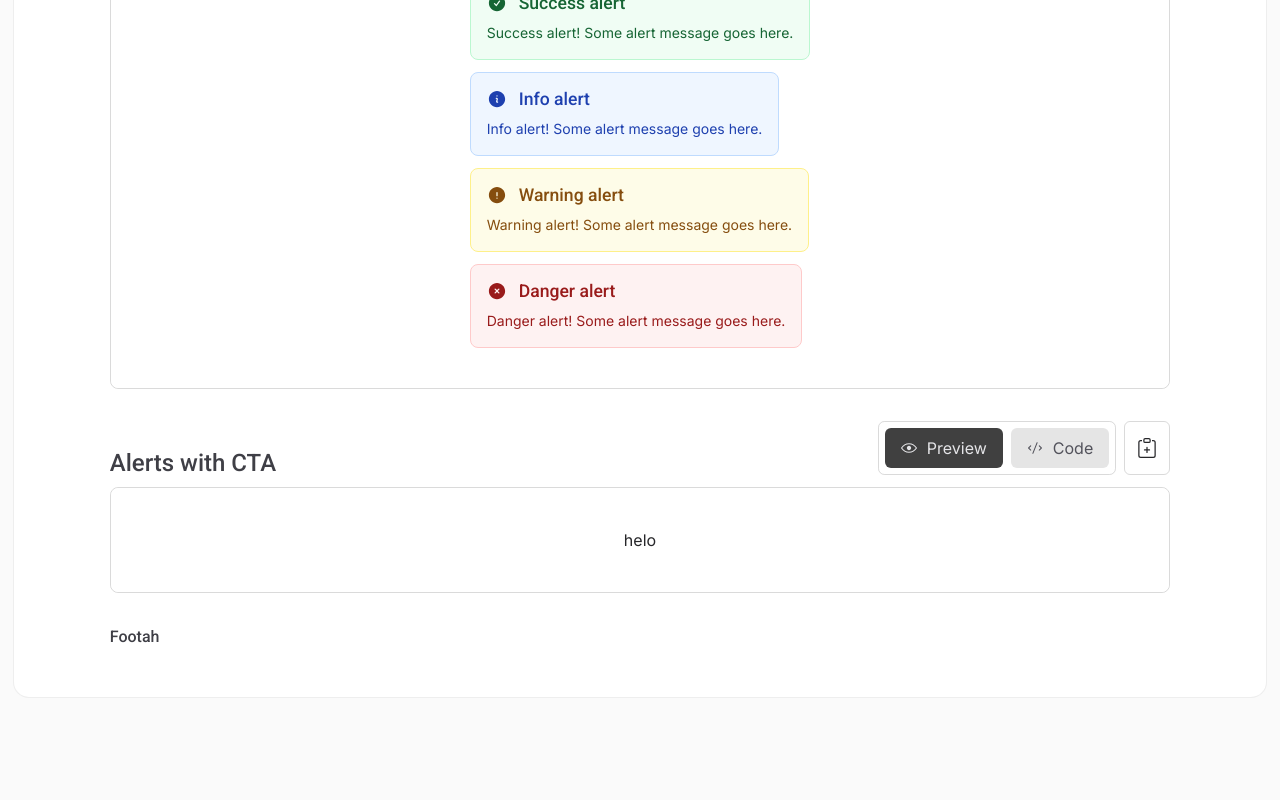
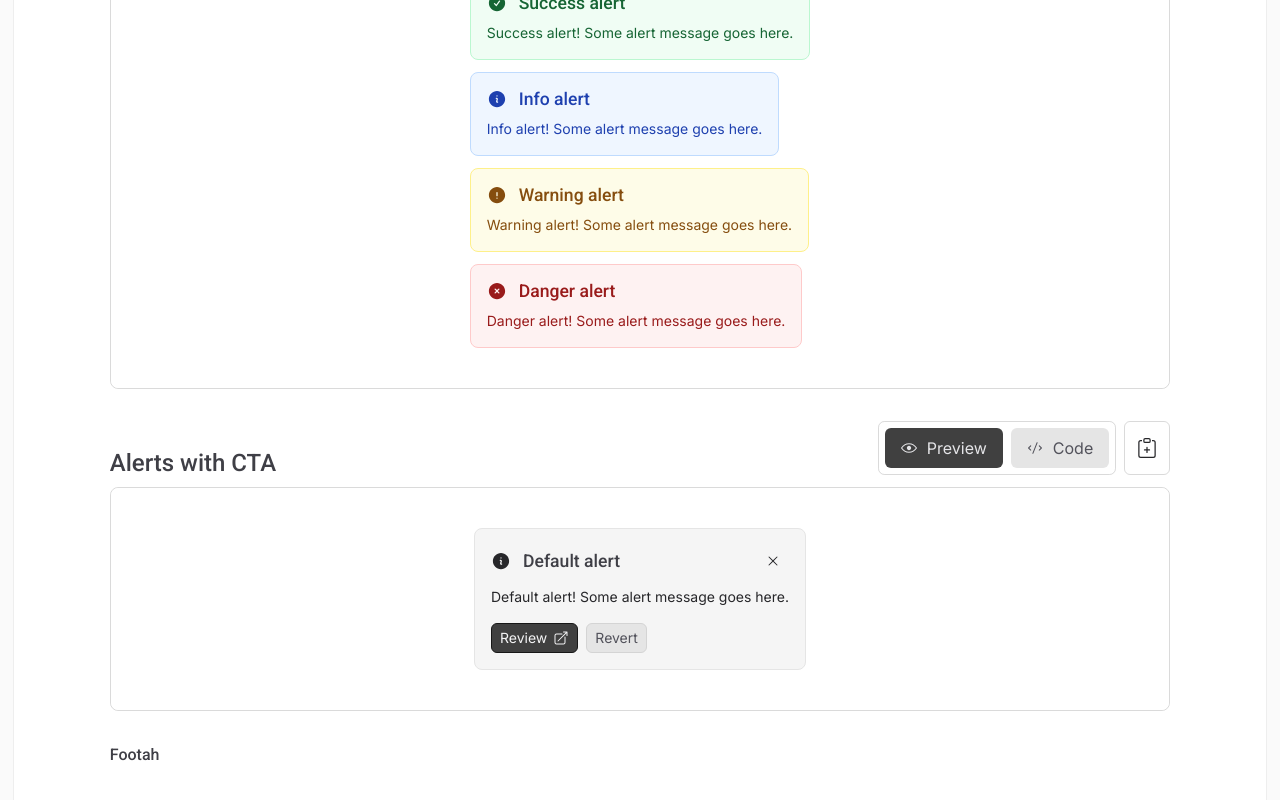
Before and after one commit to fwedwicc/fmUI, a React (Vite) app: page /components/alert in a window 1280 px wide. Shown: the part 1524-2324 px from the top of the page. Before the commit the page ends 2222 px from the top, so only its background shows below. Built offline with nearby package versions, Linux system fonts and the light colour scheme.

Commit message:
Just added one last variant of alert component

```diff
--- a/src/components/application-ui/elements/alerts/Alert04.jsx
+++ b/src/components/application-ui/elements/alerts/Alert04.jsx
@@ -1,13 +1,63 @@
 import React from 'react';
 
-export const codeSnippet = `TODO:
+export const codeSnippet = `<div class="inline-block rounded-lg border border-neutral-200 bg-neutral-100 p-4 text-sm text-zinc-800" role="alert">
+  <div class="flex justify-between">
+    <div class="flex items-center">
+      <svg class="me-3 inline h-5 w-5 flex-shrink-0" xmlns="http://www.w3.org/2000/svg" viewBox="0 0 24 24" fill="currentColor">
+        <path fill-rule="evenodd" d="M2.25 12c0-5.385 4.365-9.75 9.75-9.75s9.75 4.365 9.75 9.75-4.365 9.75-9.75 9.75S2.25 17.385 2.25 12Zm8.706-1.442c1.146-.573 2.437.463 2.126 1.706l-.709 2.836.042-.02a.75.75 0 0 1 .67 1.34l-.04.022c-1.147.573-2.438-.463-2.127-1.706l.71-2.836-.042.02a.75.75 0 1 1-.671-1.34l.041-.022ZM12 9a.75.75 0 1 0 0-1.5.75.75 0 0 0 0 1.5Z" clip-rule="evenodd" />
+      </svg>
+      <h2 class="text-[1.1rem]">Default alert</h2>
+    </div>
+    <button class="flex h-8 w-8 items-center justify-center rounded-md transition duration-300 ease-in-out hover:bg-neutral-200/40 focus:ring-2 focus:ring-neutral-200">
+      <svg class="h-auto w-4" xmlns="http://www.w3.org/2000/svg" viewBox="0 0 24 24" fill="currentColor">
+        <path fill-rule="evenodd" d="M5.47 5.47a.75.75 0 0 1 1.06 0L12 10.94l5.47-5.47a.75.75 0 1 1 1.06 1.06L13.06 12l5.47 5.47a.75.75 0 1 1-1.06 1.06L12 13.06l-5.47 5.47a.75.75 0 0 1-1.06-1.06L10.94 12 5.47 6.53a.75.75 0 0 1 0-1.06Z" clip-rule="evenodd" />
+      </svg>
+    </button>
+  </div>
+  <div class="mt-2.5"><span class="font-medium">Default alert!</span> Some alert message goes here.</div>
+  <div class="mt-4 flex gap-2">
+    <button class="inline-flex items-center justify-center gap-1.5 rounded-md border border-neutral-900 bg-neutral-700 px-2 py-1 font-medium text-zinc-100 transition duration-300 ease-in-out hover:bg-neutral-900/90 focus:border-none focus:ring-2 focus:ring-neutral-400">
+      Review
+      <svg xmlns="http://www.w3.org/2000/svg" viewBox="0 0 24 24" fill="currentColor" class="size-4">
+        <path fill-rule="evenodd" d="M15.75 2.25H21a.75.75 0 0 1 .75.75v5.25a.75.75 0 0 1-1.5 0V4.81L8.03 17.03a.75.75 0 0 1-1.06-1.06L19.19 3.75h-3.44a.75.75 0 0 1 0-1.5Zm-10.5 4.5a1.5 1.5 0 0 0-1.5 1.5v10.5a1.5 1.5 0 0 0 1.5 1.5h10.5a1.5 1.5 0 0 0 1.5-1.5V10.5a.75.75 0 0 1 1.5 0v8.25a3 3 0 0 1-3 3H5.25a3 3 0 0 1-3-3V8.25a3 3 0 0 1 3-3h8.25a.75.75 0 0 1 0 1.5H5.25Z" clip-rule="evenodd" />
+      </svg>
+    </button>
+    <button class="rounded-md border border-neutral-300 bg-neutral-200 px-2 py-1 font-medium text-zinc-600 transition duration-300 ease-in-out hover:bg-neutral-400/40 focus:border-none focus:ring-2 focus:ring-neutral-400/70">Revert</button>
+  </div>
+</div>
 `;
 
 const Alert04 = () => {
   return (
     <div className='gap-3 flex justify-center items-center flex-wrap p-6'>
       <div className='flex flex-col items-start gap-3'>
-        helo
+        <div className="inline-block p-4 text-sm text-zinc-800 rounded-lg bg-neutral-100 border border-neutral-200" role="alert">
+          <div className='flex justify-between'>
+            <div className='flex items-center'>
+              <svg className="flex-shrink-0 inline w-5 h-5 me-3" xmlns="http://www.w3.org/2000/svg" viewBox="0 0 24 24" fill="currentColor">
+                <path fillRule="evenodd" d="M2.25 12c0-5.385 4.365-9.75 9.75-9.75s9.75 4.365 9.75 9.75-4.365 9.75-9.75 9.75S2.25 17.385 2.25 12Zm8.706-1.442c1.146-.573 2.437.463 2.126 1.706l-.709 2.836.042-.02a.75.75 0 0 1 .67 1.34l-.04.022c-1.147.573-2.438-.463-2.127-1.706l.71-2.836-.042.02a.75.75 0 1 1-.671-1.34l.041-.022ZM12 9a.75.75 0 1 0 0-1.5.75.75 0 0 0 0 1.5Z" clipRule="evenodd" />
+              </svg>
+              <h2 className='text-[1.1rem]'>Default alert</h2>
+            </div>
+            <button className='w-8 h-8 flex justify-center items-center transition duration-300 ease-in-out hover:bg-neutral-200/40 rounded-md focus:ring-2 focus:ring-neutral-200'>
+              <svg className='w-4 h-auto' xmlns="http://www.w3.org/2000/svg" viewBox="0 0 24 24" fill="currentColor">
+                <path fillRule="evenodd" d="M5.47 5.47a.75.75 0 0 1 1.06 0L12 10.94l5.47-5.47a.75.75 0 1 1 1.06 1.06L13.06 12l5.47 5.47a.75.75 0 1 1-1.06 1.06L12 13.06l-5.47 5.47a.75.75 0 0 1-1.06-1.06L10.94 12 5.47 6.53a.75.75 0 0 1 0-1.06Z" clipRule="evenodd" />
+              </svg>
+            </button>
+          </div>
+          <div className='mt-2.5'>
+            <span className="font-medium">Default alert!</span> Some alert message goes here.
+          </div>
+          <div className='mt-4 flex gap-2'>
+            <button className='px-2 py-1 inline-flex justify-center items-center gap-1.5 text-zinc-100 hover:bg-neutral-900/90 transition duration-300 ease-in-out bg-neutral-700 border border-neutral-900 font-medium rounded-md focus:border-none focus:ring-2 focus:ring-neutral-400'>
+              Review
+              <svg xmlns="http://www.w3.org/2000/svg" viewBox="0 0 24 24" fill="currentColor" className="size-4">
+                <path fillRule="evenodd" d="M15.75 2.25H21a.75.75 0 0 1 .75.75v5.25a.75.75 0 0 1-1.5 0V4.81L8.03 17.03a.75.75 0 0 1-1.06-1.06L19.19 3.75h-3.44a.75.75 0 0 1 0-1.5Zm-10.5 4.5a1.5 1.5 0 0 0-1.5 1.5v10.5a1.5 1.5 0 0 0 1.5 1.5h10.5a1.5 1.5 0 0 0 1.5-1.5V10.5a.75.75 0 0 1 1.5 0v8.25a3 3 0 0 1-3 3H5.25a3 3 0 0 1-3-3V8.25a3 3 0 0 1 3-3h8.25a.75.75 0 0 1 0 1.5H5.25Z" clipRule="evenodd" />
+              </svg>
+            </button>
+            <button className='px-2 py-1 transition duration-300 ease-in-out text-zinc-600 bg-neutral-200 border border-neutral-300 hover:bg-neutral-400/40 font-medium rounded-md focus:border-none focus:ring-2 focus:ring-neutral-400/70'>Revert</button>
+          </div>
+        </div>
       </div>
     </div>
   );
```
